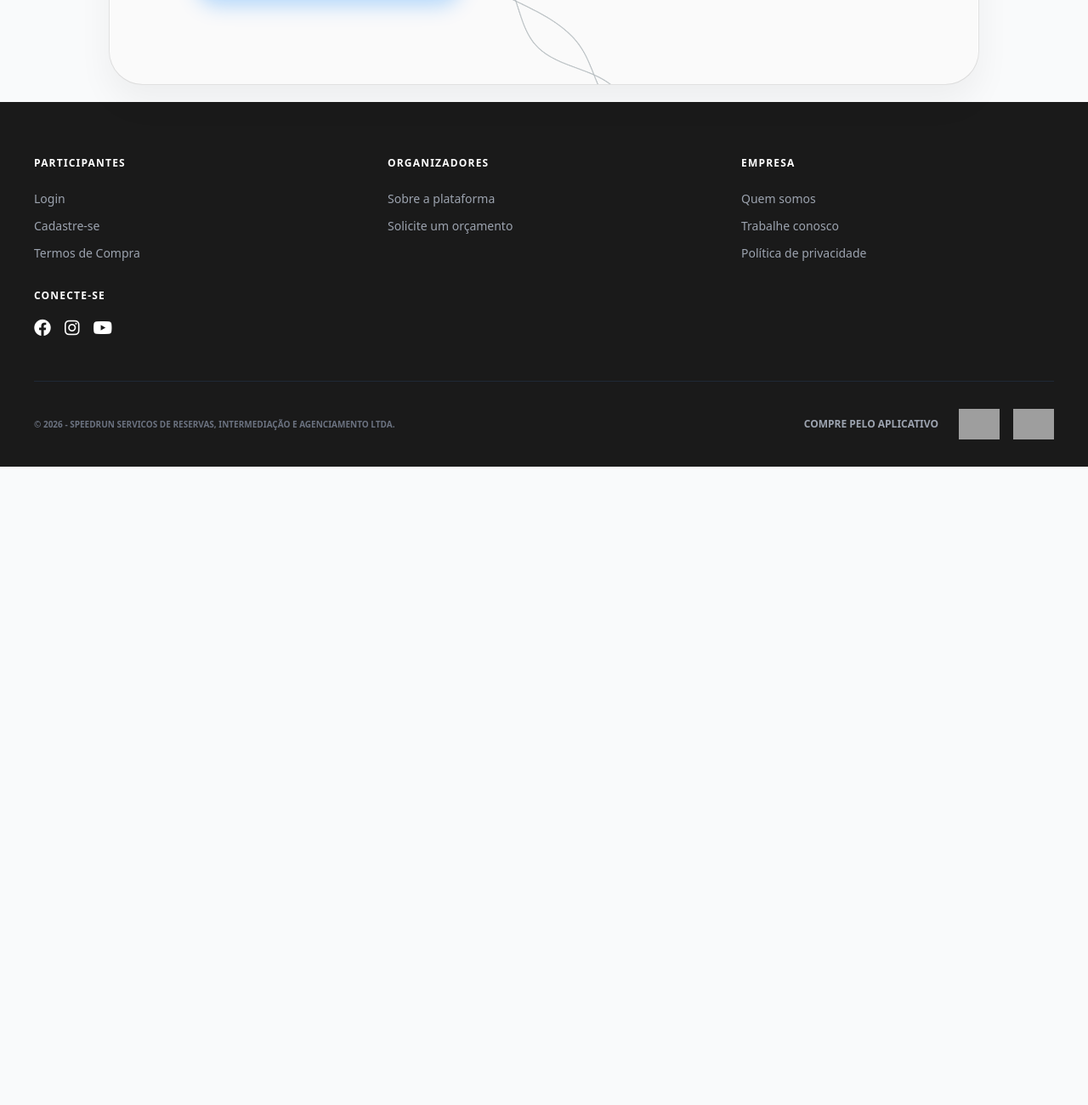
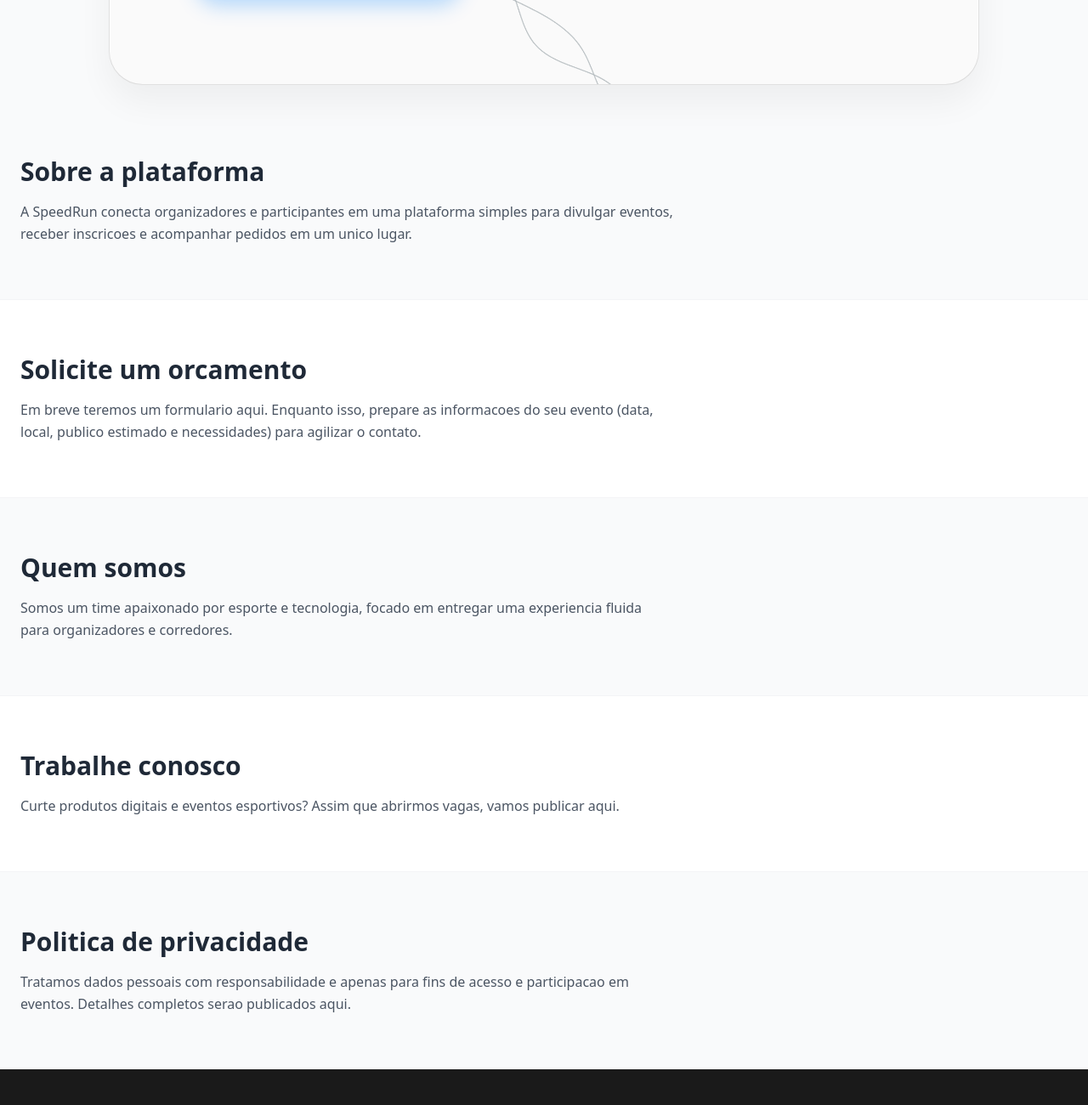
Before and after one commit to izndev11/runbase, a website: page front-end/organizacao.html in a window 1280 px wide. Shown: the part 580-1880 px from the top of the page at 85% size. Before the commit the page ends 1129 px from the top, so only its background shows below. Drawn offline with nearby package versions, Linux system fonts and the light colour scheme; grey boxes are pictures that could not be loaded.

Commit message:
feat: atualizar links de navegação para páginas corretas e adicionar seções informativas na página de organização

```diff
--- a/front-end/organizacao.html
+++ b/front-end/organizacao.html
@@ -95,14 +95,67 @@
                 <p style="font-size: clamp(14px, 1.5vw, 18px); color: #666; margin-bottom: 32px; max-width: 480px; line-height: 1.6;">
                     O SpeedRun entrega experiências criadas para você que é apaixonado por corridas.
                 </p>
-                <a href="#" style="background-color: #0082ff; color: white; padding: 14px 32px; border-radius: 50px; font-weight: bold; text-decoration: none; box-shadow: 0 10px 25px rgba(0, 130, 255, 0.3); display: inline-block; transition: 0.3s; font-size: clamp(12px, 1.2vw, 16px);">
+                <a href="#orcamento" style="background-color: #0082ff; color: white; padding: 14px 32px; border-radius: 50px; font-weight: bold; text-decoration: none; box-shadow: 0 10px 25px rgba(0, 130, 255, 0.3); display: inline-block; transition: 0.3s; font-size: clamp(12px, 1.2vw, 16px);">
                     SOLICITE SUA PROPOSTA AGORA
                 </a>
             </div>
         </div>
     </section>
 
-    <div class="flex-grow"></div>
+    <main class="flex-grow">
+        <section id="sobre" class="container mx-auto px-6 py-16">
+            <div class="max-w-3xl">
+                <h2 class="text-2xl md:text-3xl font-black mb-4">Sobre a plataforma</h2>
+                <p class="text-gray-600 leading-relaxed">
+                    A SpeedRun conecta organizadores e participantes em uma plataforma simples para divulgar eventos,
+                    receber inscricoes e acompanhar pedidos em um unico lugar.
+                </p>
+            </div>
+        </section>
+
+        <section id="orcamento" class="bg-white border-y border-gray-100">
+            <div class="container mx-auto px-6 py-16">
+                <div class="max-w-3xl">
+                    <h2 class="text-2xl md:text-3xl font-black mb-4">Solicite um orcamento</h2>
+                    <p class="text-gray-600 leading-relaxed">
+                        Em breve teremos um formulario aqui. Enquanto isso, prepare as informacoes do seu evento
+                        (data, local, publico estimado e necessidades) para agilizar o contato.
+                    </p>
+                </div>
+            </div>
+        </section>
+
+        <section id="quem-somos" class="container mx-auto px-6 py-16">
+            <div class="max-w-3xl">
+                <h2 class="text-2xl md:text-3xl font-black mb-4">Quem somos</h2>
+                <p class="text-gray-600 leading-relaxed">
+                    Somos um time apaixonado por esporte e tecnologia, focado em entregar uma experiencia fluida
+                    para organizadores e corredores.
+                </p>
+            </div>
+        </section>
+
+        <section id="trabalhe" class="bg-white border-y border-gray-100">
+            <div class="container mx-auto px-6 py-16">
+                <div class="max-w-3xl">
+                    <h2 class="text-2xl md:text-3xl font-black mb-4">Trabalhe conosco</h2>
+                    <p class="text-gray-600 leading-relaxed">
+                        Curte produtos digitais e eventos esportivos? Assim que abrirmos vagas, vamos publicar aqui.
+                    </p>
+                </div>
+            </div>
+        </section>
+
+        <section id="privacidade" class="container mx-auto px-6 py-16">
+            <div class="max-w-3xl">
+                <h2 class="text-2xl md:text-3xl font-black mb-4">Politica de privacidade</h2>
+                <p class="text-gray-600 leading-relaxed">
+                    Tratamos dados pessoais com responsabilidade e apenas para fins de acesso e participacao em eventos.
+                    Detalhes completos serao publicados aqui.
+                </p>
+            </div>
+        </section>
+    </main>
 
     <footer class="bg-[#1a1a1a] text-white pt-16 pb-8">
         <div class="container mx-auto px-10">
@@ -114,7 +167,7 @@
                         <li><a href="login.html" class="hover:text-white transition">Login</a></li>
                         <li><a href="login.html" class="hover:text-white transition">Cadastre-se</a></li>
 
-                        <li><a href="organizacao.html" class="hover:text-white transition">Termos de Compra</a></li>
+                        <li><a href="termos-compra.html" class="hover:text-white transition">Termos de Compra</a></li>
                     </ul>
                     <div class="mt-8">
                         <h4 class="font-black uppercase text-xs tracking-widest mb-4">Conecte-se</h4>
@@ -129,8 +182,8 @@
                 <div>
                     <h4 class="font-black uppercase text-xs tracking-widest mb-6">Organizadores</h4>
                     <ul class="space-y-3 text-gray-400 text-sm">
-                        <li><a href="organizacao.html" class="hover:text-white transition">Sobre a plataforma</a></li>
-                        <li><a href="organizacao.html" class="hover:text-white transition">Solicite um orçamento</a></li>
+                        <li><a href="organizacao.html#sobre" class="hover:text-white transition">Sobre a plataforma</a></li>
+                        <li><a href="organizacao.html#orcamento" class="hover:text-white transition">Solicite um orçamento</a></li>
 
 
                     </ul>
@@ -141,9 +194,9 @@
                 <div>
                     <h4 class="font-black uppercase text-xs tracking-widest mb-6">Empresa</h4>
                     <ul class="space-y-3 text-gray-400 text-sm">
-                        <li><a href="organizacao.html" class="hover:text-white transition">Quem somos</a></li>
-                        <li><a href="organizacao.html" class="hover:text-white transition">Trabalhe conosco</a></li>
-                        <li><a href="organizacao.html" class="hover:text-white transition">Política de privacidade</a></li>
+                        <li><a href="organizacao.html#quem-somos" class="hover:text-white transition">Quem somos</a></li>
+                        <li><a href="organizacao.html#trabalhe" class="hover:text-white transition">Trabalhe conosco</a></li>
+                        <li><a href="organizacao.html#privacidade" class="hover:text-white transition">Política de privacidade</a></li>
                     </ul>
                 </div>
             </div>
```
Also changed, not shown: front-end/calendario.html (+8 -8 lines), front-end/corrida.html (+6 -6 lines), front-end/index.html (+6 -6 lines), front-end/pedidos.html (+6 -6 lines), front-end/termos-compra.html (+5 -5 lines).
